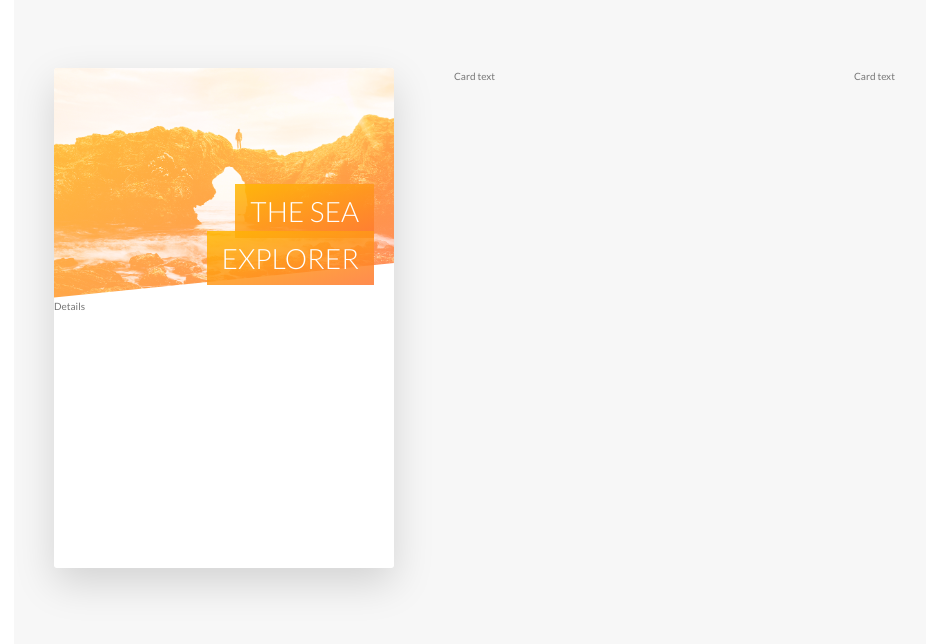
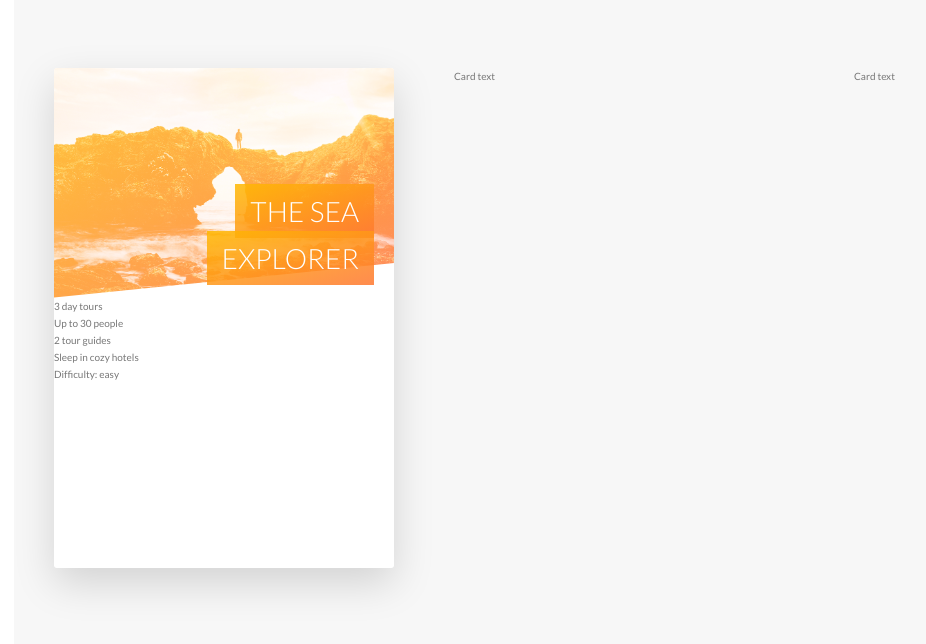
Before and after one commit to mhayk/natours-css, a website: page index.html in a window 1280 px wide. Shown: the part 2629-3273 px from the top of the page, without its empty margins (16-942 px from the left). Drawn offline with Linux system fonts and the light colour scheme.

Commit message:
Detail informations has been created.
Signed-off-by: Mhayk Whandson <hi@mhayk.com>

```diff
--- a/index.html
+++ b/index.html
@@ -132,7 +132,13 @@
                                 <span class="card__heading-span card__heading-span--1">The Sea Explorer</span>
                             </h4>
                             <div class="card__details">
-                                Details
+                                <ul>
+                                    <li>3 day tours</li>
+                                    <li>Up to 30 people</li>
+                                    <li>2 tour guides</li>
+                                    <li>Sleep in cozy hotels</li>
+                                    <li>Difficulty: easy</li>
+                                </ul>
                             </div>
                         </div>
                         <div class="card__side card__side--back card__side--back-1">
```
